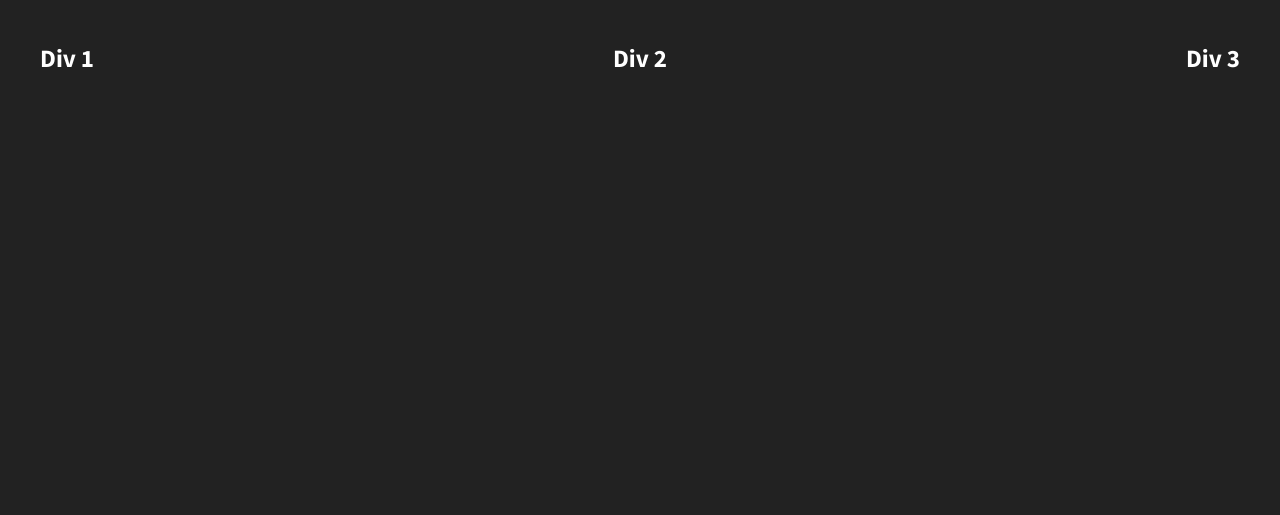
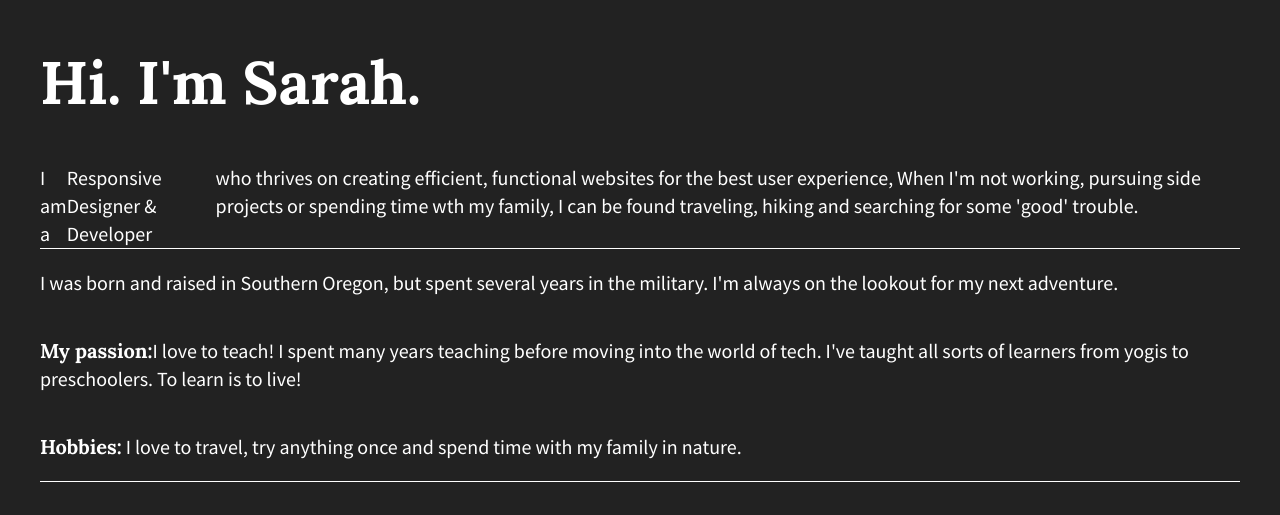
Before and after one commit to suddenlyintech/center-divs-with-flexbox, a plain HTML site: page 07.01-206-divs-flexbox-starter/index.html in a window 1280 px wide. Drawn offline with nearby package versions, Linux system fonts and the light colour scheme.

Commit message:
tried to recreate skillcrush site layout with flexbox

```diff
--- a/07.01-206-divs-flexbox-starter/css/main.css
+++ b/07.01-206-divs-flexbox-starter/css/main.css
@@ -99,38 +99,66 @@ textarea {
 html {
   background-color: #222;
   height: 100%;
+  width: 100%;
 }
 
 body {
   font-family: 'Source Sans Pro', sans-serif;
-  font-weight: 700;
-  padding: 2em;
+  padding: 0em 2em;
   font-size: 1.25em;
   color: #fff;
-  height: 100%;
+  display: flex;
+  justify-content: center;
+
+}
+.flex-container{
+    display: flex;
+    justify-content:space-between;
+    flex-flow: row  wrap;
+    max-width: 1200px;
 }
 
-.wrapper {
-  /*add display:flex and set justify-content to space-between*/
-  display:flex;
-  flex-flow:row wrap;
-  justify-content:
-  space-between;
-  align-items: center;
+p span{
+    font-family:'Lora', sans-serif;
 }
 
-.div-1, .div-2, .div-3 {
-  /*give the divs a width of 30%, add display:flex, set justify-content and align-items to center*/
-  display:flex;
-  color: #fff;
-  line-height: 1.5em;
-  font-size: 1.25em;
-  height: auto;
-  /*width:30%;*/
-  justify-content: center;
-  align-items: center;
+header,
+footer{
+    width:100%;
+    display: flex;
+    justify-content: flex-start;
 }
+header h1 {
+    font-family: 'Lora', sans-serif;
+    font-size: 3em;
+  }
+  main{
+      width: 100%;
+      display: flex;
+      justify-content: center;
+      border-bottom:1px solid #fff;
+  }
 
+
+  main p {
+    font-size: 1.35em;
+  }
+
+  .flex-items {
+    display: flex;
+    justify-content: center;
+    align-items: center;
+    line-height: 1.5em;
+    font-size: 1em;
+    border-bottom: 1px solid #555;
+  }
+  footer {
+    border-top: 1px solid #fff;
+  }
+
+  footer i {
+    padding: 30px 20px 0 0;
+  }
 
 
 
--- a/07.01-206-divs-flexbox-starter/index.html
+++ b/07.01-206-divs-flexbox-starter/index.html
@@ -3,7 +3,7 @@
     <head>
         <meta charset="utf-8">
         <meta http-equiv="x-ua-compatible" content="ie=edge">
-        <title>Make me into a grid!</title>
+        <title>Site layout with flexbox</title>
         <meta name="description" content="">
         <meta name="viewport" content="width=device-width, initial-scale=1">
 
@@ -15,22 +15,31 @@
         <script src="js/vendor/modernizr-2.8.3.min.js"></script>
         <link href='http://fonts.googleapis.com/css?family=Lora:700' rel='stylesheet' type='text/css'>
         <link href='http://fonts.googleapis.com/css?family=Source+Sans+Pro:400,700' rel='stylesheet' type='text/css'>
-    </head>
-    <body>
+    </head><body>
+    <section class="flex-container">
+    <header>
+        <h1>Hi. I'm Sarah.</h1>
+    </header>
+
+
         <!--[if lt IE 8]>
             <p class="browserupgrade">You are using an <strong>outdated</strong> browser. Please <a href="http://browsehappy.com/">upgrade your browser</a> to improve your experience.</p>
         <![endif]-->
+        <main>I am a <span>Responsive Designer & Developer</span>  who thrives on creating efficient, functional websites for the best user experience, When I'm not working, pursuing side projects or spending time wth my family, I can be found traveling, hiking and searching for some 'good' trouble. </main>
 
-        <section class="wrapper">
-            <div class="div-1">
-                Div 1
+            <div class="div-1" class="flex-items">
+                <p>I was born and raised in Southern Oregon, but spent several years in the military.  I'm always on the lookout for my next adventure.</p>
             </div>
-            <div class="div-2">
-                Div 2
+            <div class="div-2" class="flex-items">
+                <p><span>My passion:</span>I love to teach! I spent many years teaching before moving into the world of tech.  I've taught all sorts of learners from yogis to preschoolers. To learn is to live! </p>
             </div>
-            <div class="div-3">
-                Div 3
+            <div class="div-3" class="flex-items">
+                <p><span>Hobbies:</span> I love to travel, try anything once and spend time with my family in nature.</p>
             </div>
+            <footer>
+                <i class = "fab fa-twitter"></i>
+                <i class = "fab fa-linkedin"></i>
+            </footer>
         </section>
 
         <script src="https://ajax.googleapis.com/ajax/libs/jquery/1.11.3/jquery.min.js"></script>
```
